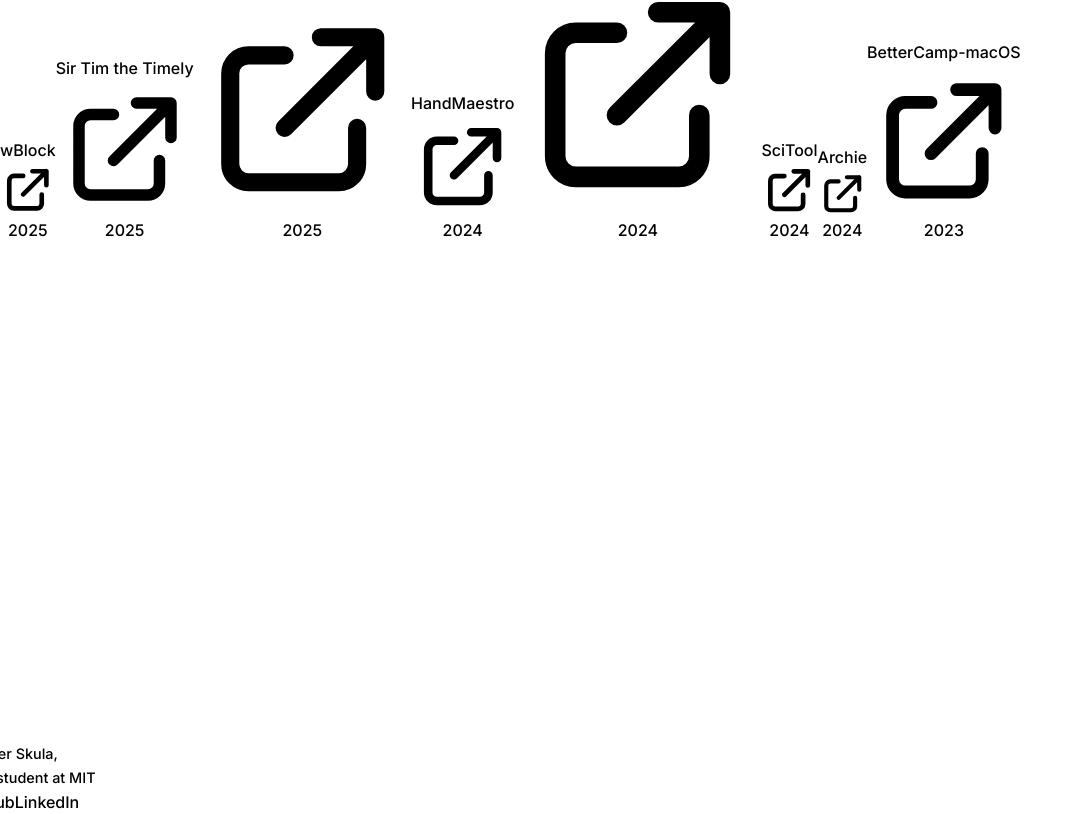
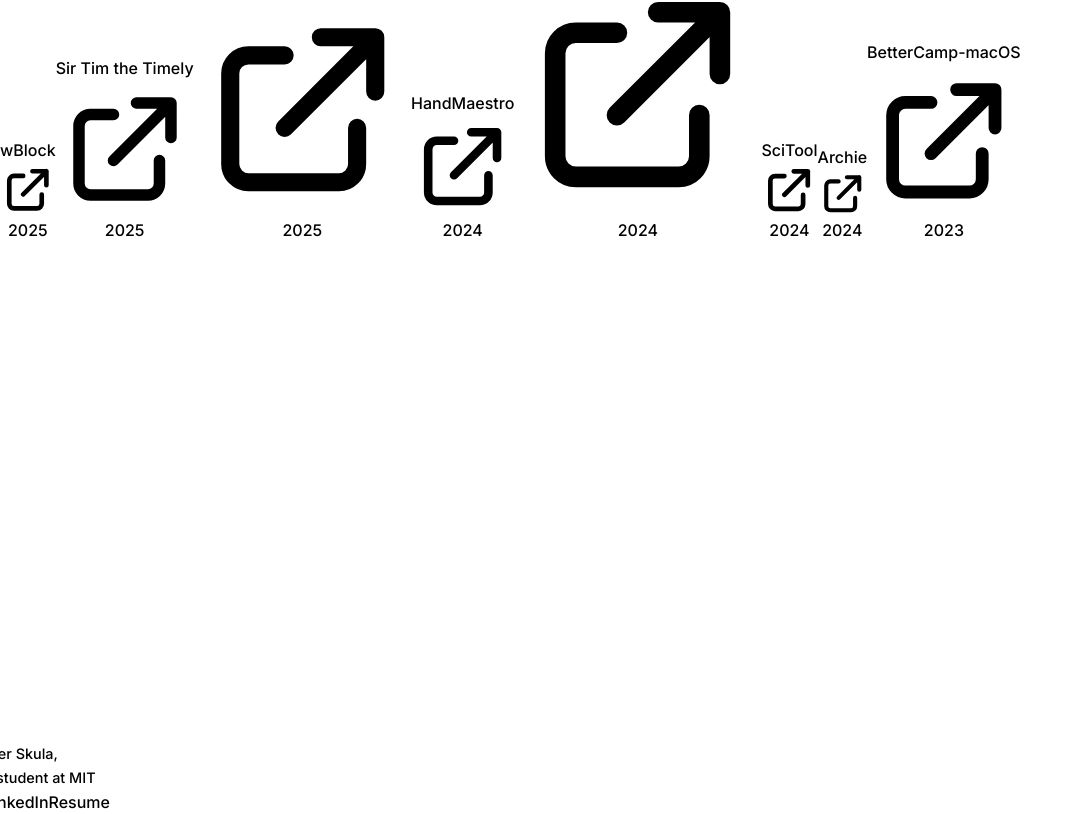
Before and after one commit to 0xCUB3/skulala, a Next.js app: page / in a window 1280 px wide. Shown: the part 1353-2167 px from the top of the page, without its empty margins (0-1083 px from the left). Built offline with nearby package versions, Linux system fonts and the light colour scheme; a web font is replaced by a local one.

Commit message:
Add resume

```diff
--- a/src/app/page.tsx
+++ b/src/app/page.tsx
@@ -534,6 +534,14 @@
               >
                 LinkedIn
               </a>
+              <a
+                href="/resume"
+                target="_blank"
+                rel="noopener noreferrer"
+                className="text-[#979797] hover:text-[#272727] transition-colors duration-300"
+              >
+                Resume
+              </a>
             </motion.nav>
           </motion.div>
         </motion.div>
--- /dev/null
+++ b/src/app/resume/route.ts
@@ -0,0 +1,5 @@
+import { NextRequest } from "next/server";
+
+export async function GET(request: NextRequest) {
+  return Response.redirect(new URL("/Alexander%20Skula%20Resume.pdf", request.url));
+}
```
Also changed, not shown: 1 other file (tests, documents, lock files or other folders).
